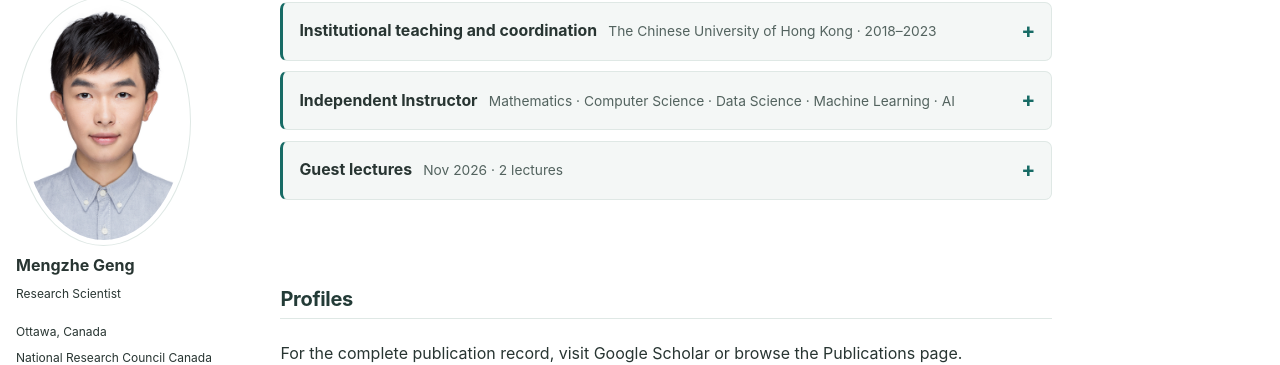
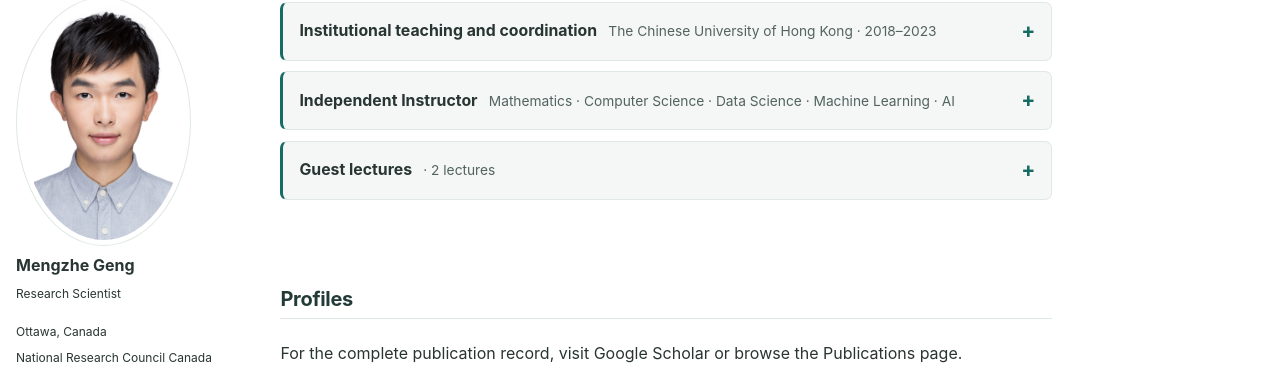
Before and after one commit to MENGZHEGENG/MENGZHEGENG.github.io, a Jekyll site: the page built from _pages/about.md, in a window 1280 px wide and 900 px high, scrolled down 4889 px. Shown: the part 98-463 px from the top of the window. Built offline with Jekyll 4.4.1, drawn with Linux system fonts in a browser that asks for light colours; some web fonts are replaced.

Commit message:
Refine guest lectures card summary

```diff
--- a/_pages/about.md
+++ b/_pages/about.md
@@ -453,7 +453,7 @@ classes: wide
     <summary class="award-card__summary">
       <span class="award-card__summary-main">
         <span class="award-card__title" role="heading" aria-level="3">Guest lectures</span>
-        <span class="award-card__meta">Nov 2026 · 2 lectures</span>
+        <span class="award-card__meta">· 2 lectures</span>
       </span>
     </summary>
     <div class="award-group__content">
```
